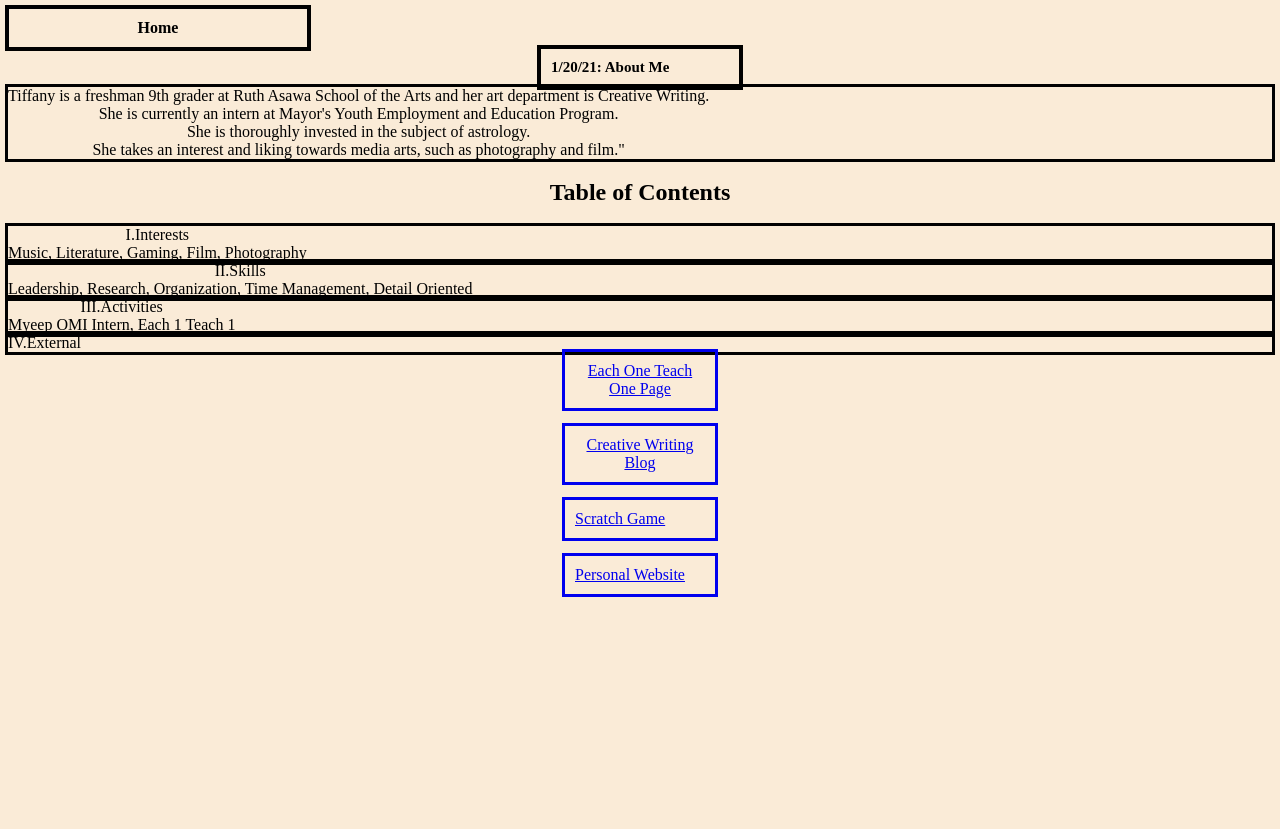
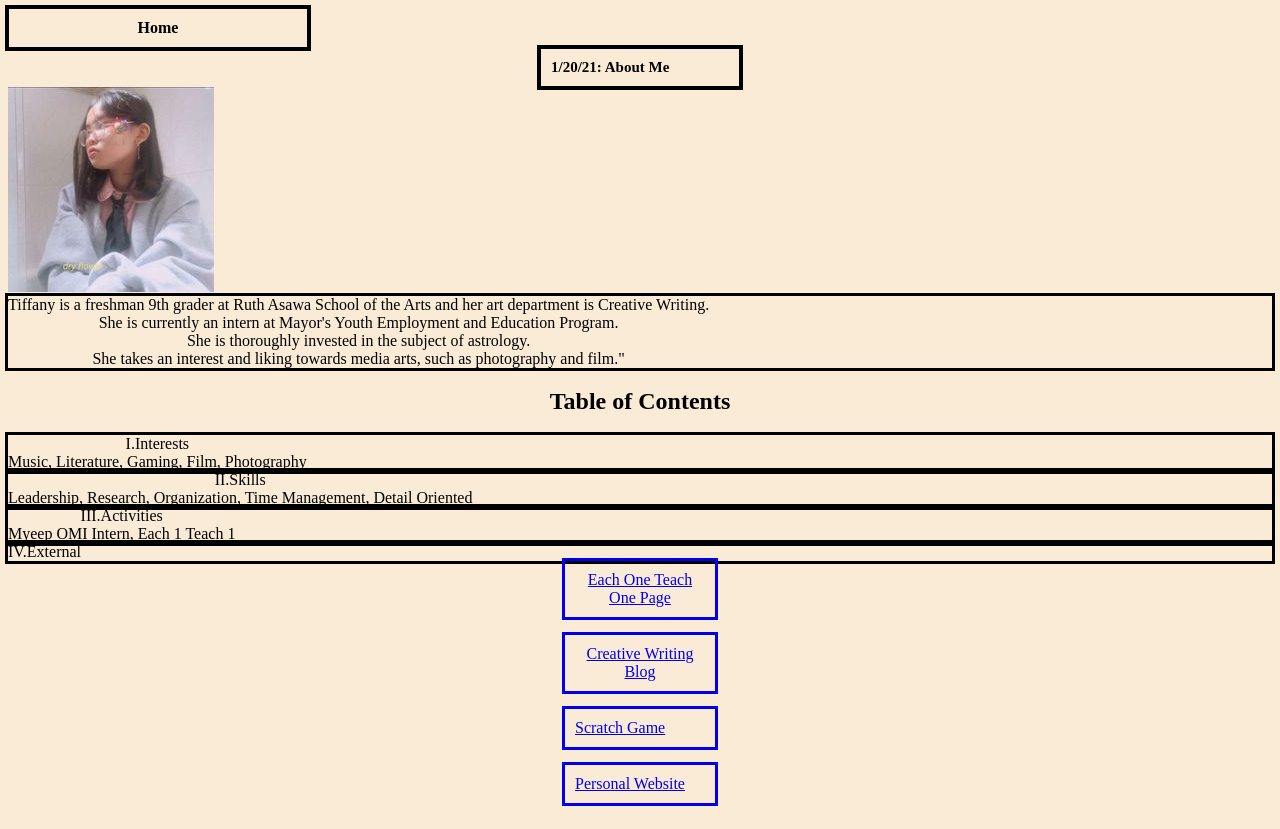
Before and after one commit to tiffanydong06/tiffanydong06.github.io, a plain HTML site: page index.html in a window 1280 px wide. Before the commit the page ends 800 px from the top, so only its background shows below. Drawn offline with Linux system fonts and the light colour scheme.

Commit message:
why is it not working

```diff
--- a/index.html
+++ b/index.html
@@ -64,6 +64,7 @@ a {
 <html lang=en>
     <title>Tiffany's Archives</title>
 <h1 align="center">1/20/21: About Me</h1>
+<img src="me HA.jpg">
 <p align="center">Tiffany is a freshman 9th grader at Ruth Asawa School of the Arts and her art department is Creative Writing. <br> She is currently an intern at Mayor's Youth Employment and Education Program. <br> She is thoroughly invested in the subject of astrology. <br> She takes an interest and liking towards media arts, such as photography and film."</p>
 <center>
 <h2 align="center"><strong>Table of Contents</strong></h2>
```
